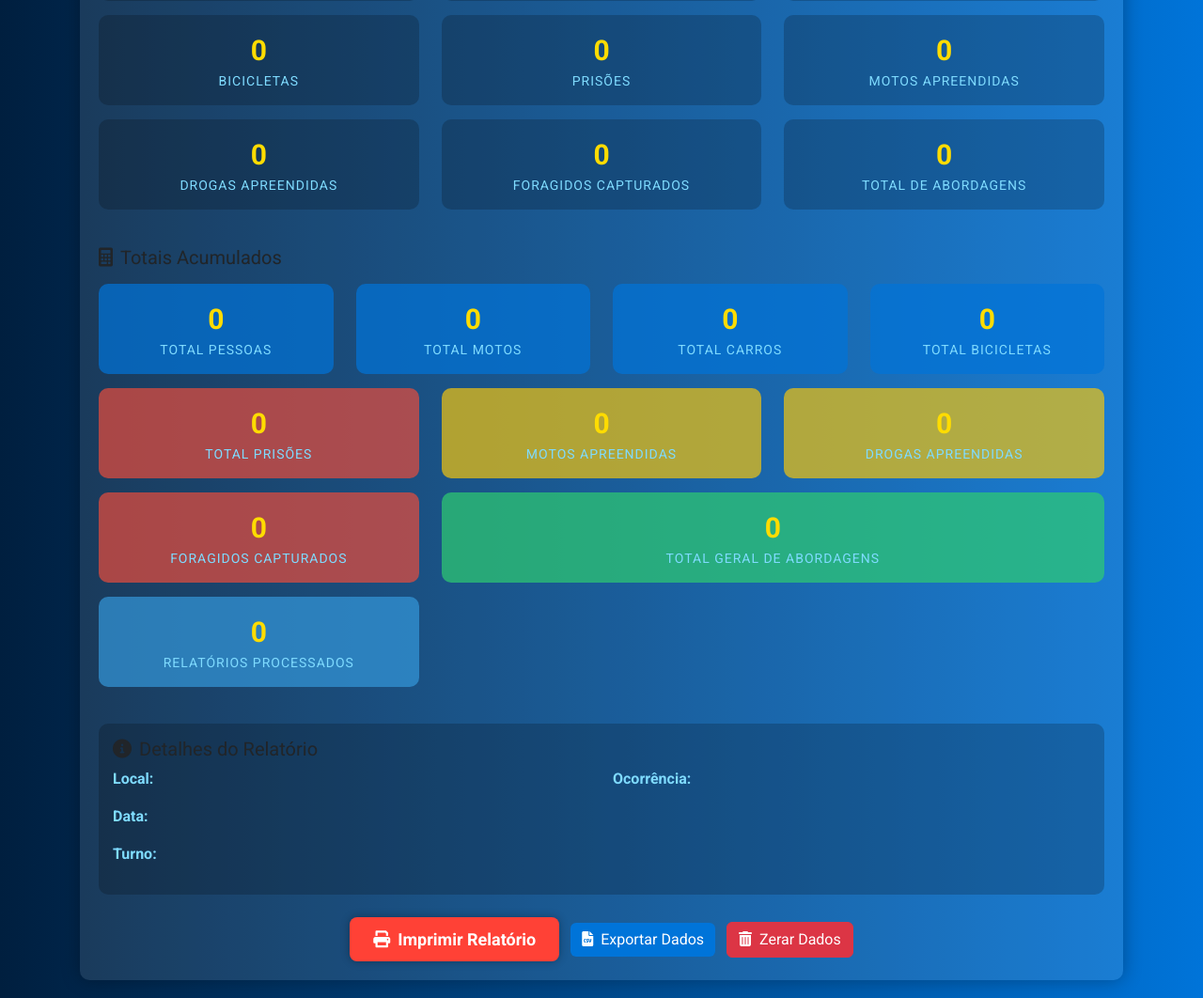
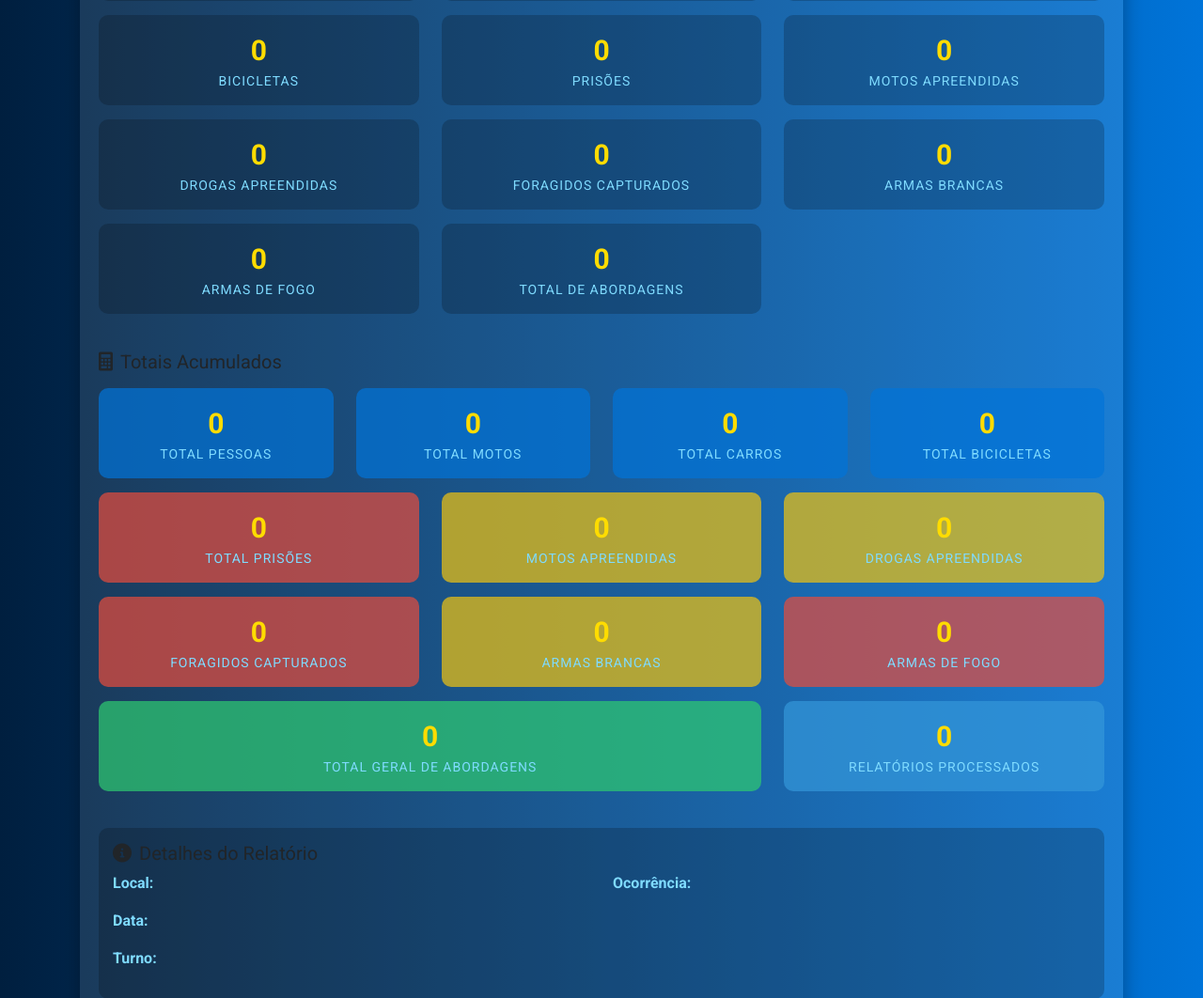
Before and after one commit to tenmuniz/RELATORIOS, a Flask app: page / in a window 1280 px wide. Shown: the part 767-1829 px from the top of the page at 94% size. Run offline with Flask 3, Linux system fonts and the light colour scheme; data that the repository does not hold is empty.

Commit message:
Add bladed weapons and firearms tracking to reports
Replit-Commit-Author: Agent
Replit-Commit-Session-Id: 86e28d72-0d2a-4c5b-8e77-a5b2222ae40b
Replit-Commit-Screenshot-Url: https://storage.googleapis.com/screenshot-production-us-central1/67897340-ed91-4772-8350-adeb704ffe7b/54234224-ed3d-475a-83db-4950e317106b.jpg

```diff
--- a/app.py
+++ b/app.py
@@ -58,6 +58,9 @@ def reset_database():
                 "arrests": 0,
                 "seizedMotorcycles": 0,
                 "drugsSeized": 0,
+                "fugitives": 0,
+                "bladedWeapons": 0,
+                "firearms": 0,
                 "totalInspections": 0,
                 "reportsCount": 0
             }
@@ -283,6 +286,8 @@ def analyze():
                     seized_motorcycles_count=seized_motorcycles_count,
                     drugs_seized_count=drugs_seized_count,
                     fugitives_count=fugitives_count,
+                    bladed_weapons_count=bladed_weapons_count,
+                    firearms_count=firearms_count,
                     occurrence=occurrence
                 )
 
@@ -300,8 +305,12 @@ def analyze():
         total_seized_motorcycles = sum(report.seized_motorcycles_count for report in reports)
         total_drugs_seized = sum(report.drugs_seized_count for report in reports)
         total_fugitives = sum(report.fugitives_count for report in reports)
+        total_bladed_weapons = sum(report.bladed_weapons_count for report in reports)
+        total_firearms = sum(report.firearms_count for report in reports)
         # Total de inspeções deve incluir todos os itens contabilizados
-        total_inspections = total_people + total_motorcycles + total_cars + total_bicycles + total_arrests + total_seized_motorcycles + total_drugs_seized + total_fugitives
+        total_inspections = (total_people + total_motorcycles + total_cars + total_bicycles +
+                            total_arrests + total_seized_motorcycles + total_drugs_seized +
+                            total_fugitives + total_bladed_weapons + total_firearms)
 
         # Return response based on request type
         response_data = {
@@ -315,6 +324,8 @@ def analyze():
                 "seizedMotorcycles": total_seized_motorcycles,
                 "drugsSeized": total_drugs_seized,
                 "fugitives": total_fugitives,
+                "bladedWeapons": total_bladed_weapons,
+                "firearms": total_firearms,
                 "totalInspections": total_inspections,
                 "reportsCount": len(reports)
             }
--- a/templates/index.html
+++ b/templates/index.html
@@ -128,6 +128,18 @@
                   <div class="stat-label">Foragidos Capturados</div>
                 </div>
               </div>
+              <div class="col-md-4 col-6">
+                <div class="stat-box">
+                  <div class="stat-value" id="bladedWeaponsValue">0</div>
+                  <div class="stat-label">Armas Brancas</div>
+                </div>
+              </div>
+              <div class="col-md-4 col-6">
+                <div class="stat-box">
+                  <div class="stat-value" id="firearmsValue">0</div>
+                  <div class="stat-label">Armas de Fogo</div>
+                </div>
+              </div>
               <div class="col-md-4 col-12">
                 <div class="stat-box">
                   <div class="stat-value" id="totalValue">0</div>
@@ -187,6 +199,18 @@
                 <div class="stat-box bg-danger">
                   <div class="stat-value" id="totalFugitivesValue">0</div>
                   <div class="stat-label">Foragidos Capturados</div>
+                </div>
+              </div>
+              <div class="col-md-4 col-6">
+                <div class="stat-box bg-warning">
+                  <div class="stat-value" id="totalBladedWeaponsValue">0</div>
+                  <div class="stat-label">Armas Brancas</div>
+                </div>
+              </div>
+              <div class="col-md-4 col-6">
+                <div class="stat-box bg-danger">
+                  <div class="stat-value" id="totalFirearmsValue">0</div>
+                  <div class="stat-label">Armas de Fogo</div>
                 </div>
               </div>
 
```
